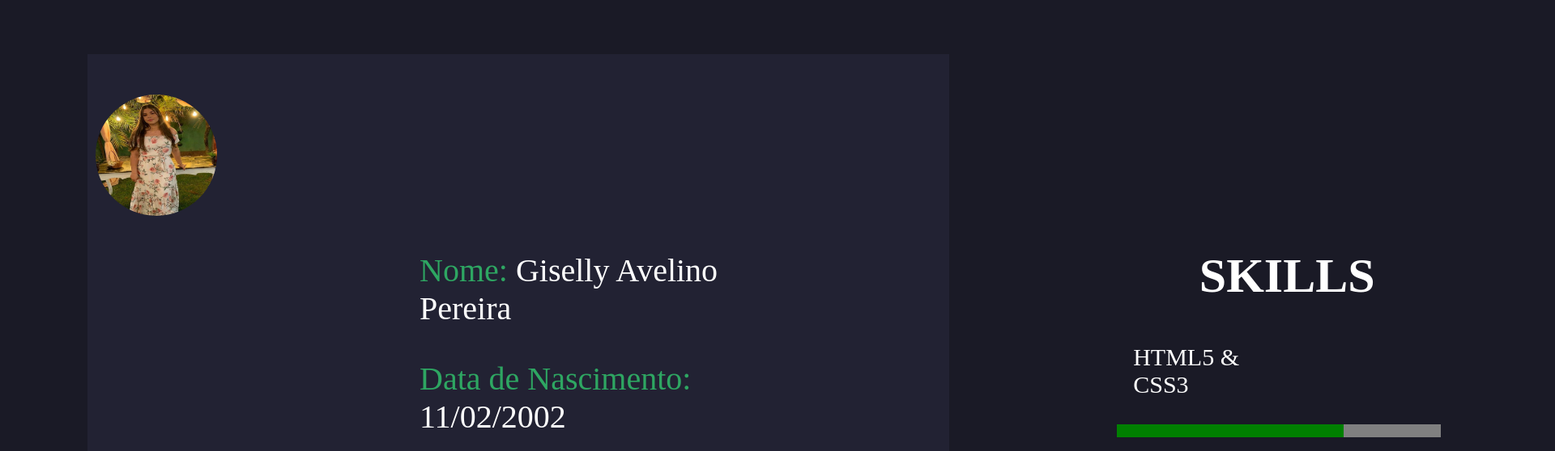
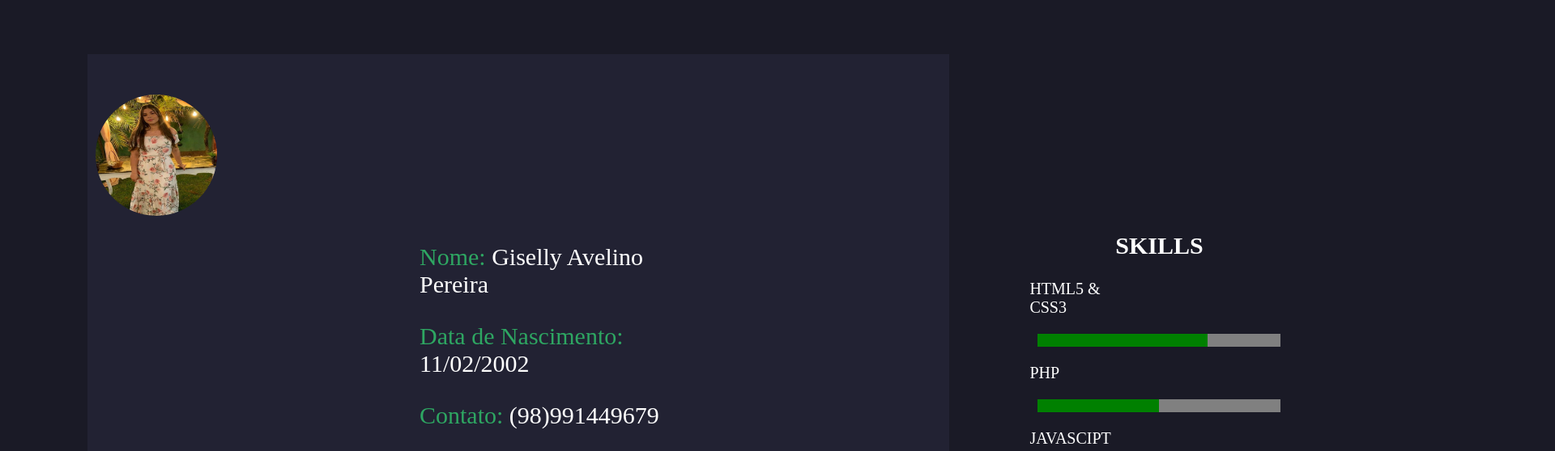
Before and after one commit to gisellyap/desafio-landing-page, a plain HTML site: page index.html in a window 1280 px wide. Shown: the part 1013-1571 px from the top of the page at 81% size, 1920 px wide, since content can reach past the window. Drawn offline with Linux system fonts and the light colour scheme.

Commit message:
centralizando skill

```diff
--- a/style.css
+++ b/style.css
@@ -70,6 +70,10 @@ mark{
     margin-top: 70px;
     margin-bottom: 100px;
 
+
+}
+.foto2 p{
+	font-size: 30px;
 }
 .foto2 span{
     color: #2ea662;
@@ -77,29 +81,29 @@ mark{
 .foto2 img{
     border-radius: 50%;
     border-bottom: 20%;
-    border-bottom: 20%;
     width: 150px;
     height: 150px;
     align-content: center;
 }
 
 .skills{
-    text-align: right;
-    padding:20px 10px 20px 10px ;
-    justify-content: space-around;
-    margin-right: 300px;
+    text-align: center;
+	margin-bottom: 200px;
+
+
 }
 .skills progress{
     background-color: #2ea662;
-    width: 400px;
+    width: 300px;
 
 }
 .skills p{
-    font-size: 30px;
+    font-size: 20px;
     text-align: left;
-    margin-right: 200px;
+    margin-right: 600px;
 
 }
 .skills h1{
     text-align: center;
-}
+	font-size: 30px;
+	margin-right: 400px;
```
Also changed, not shown: 1 other file.
